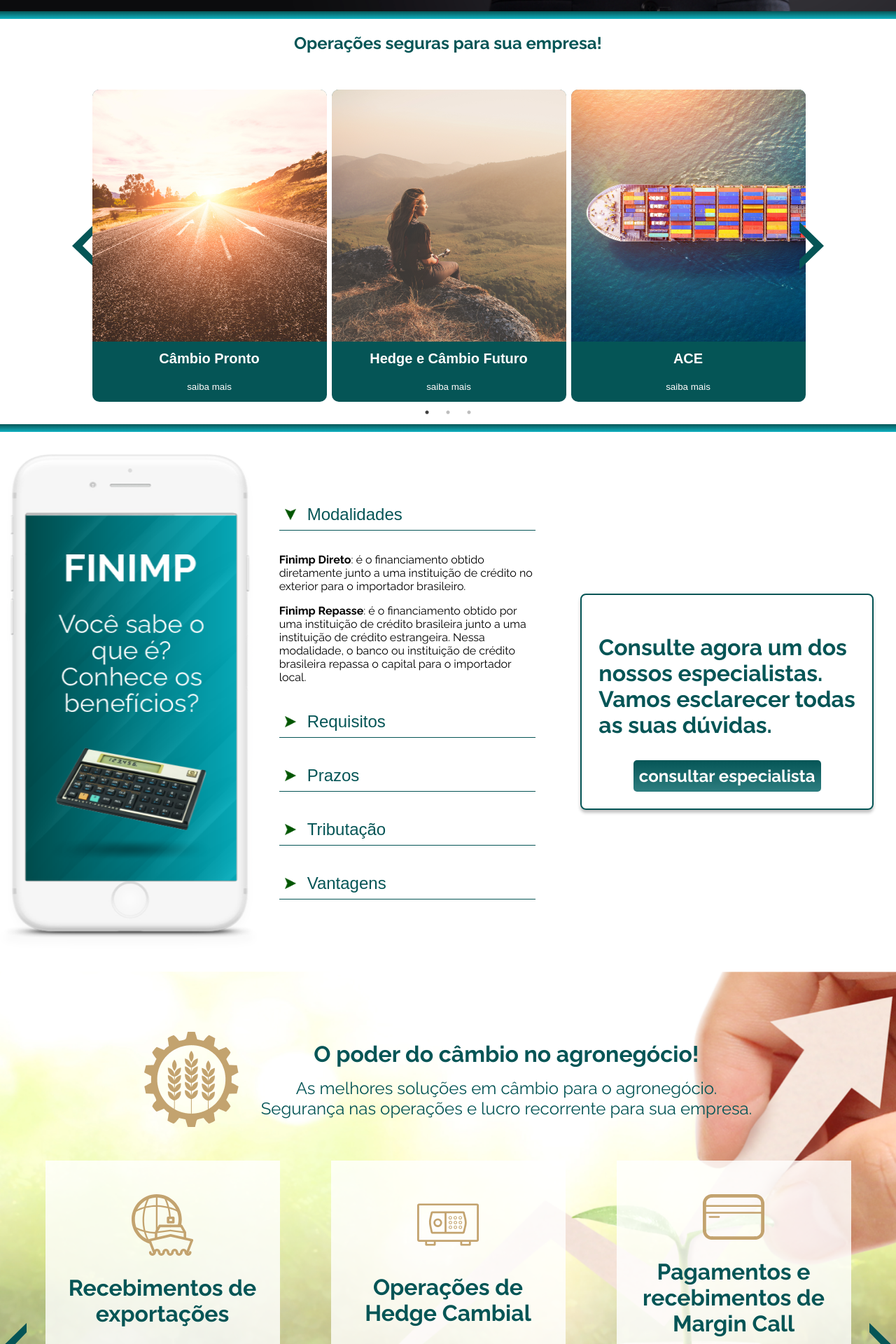
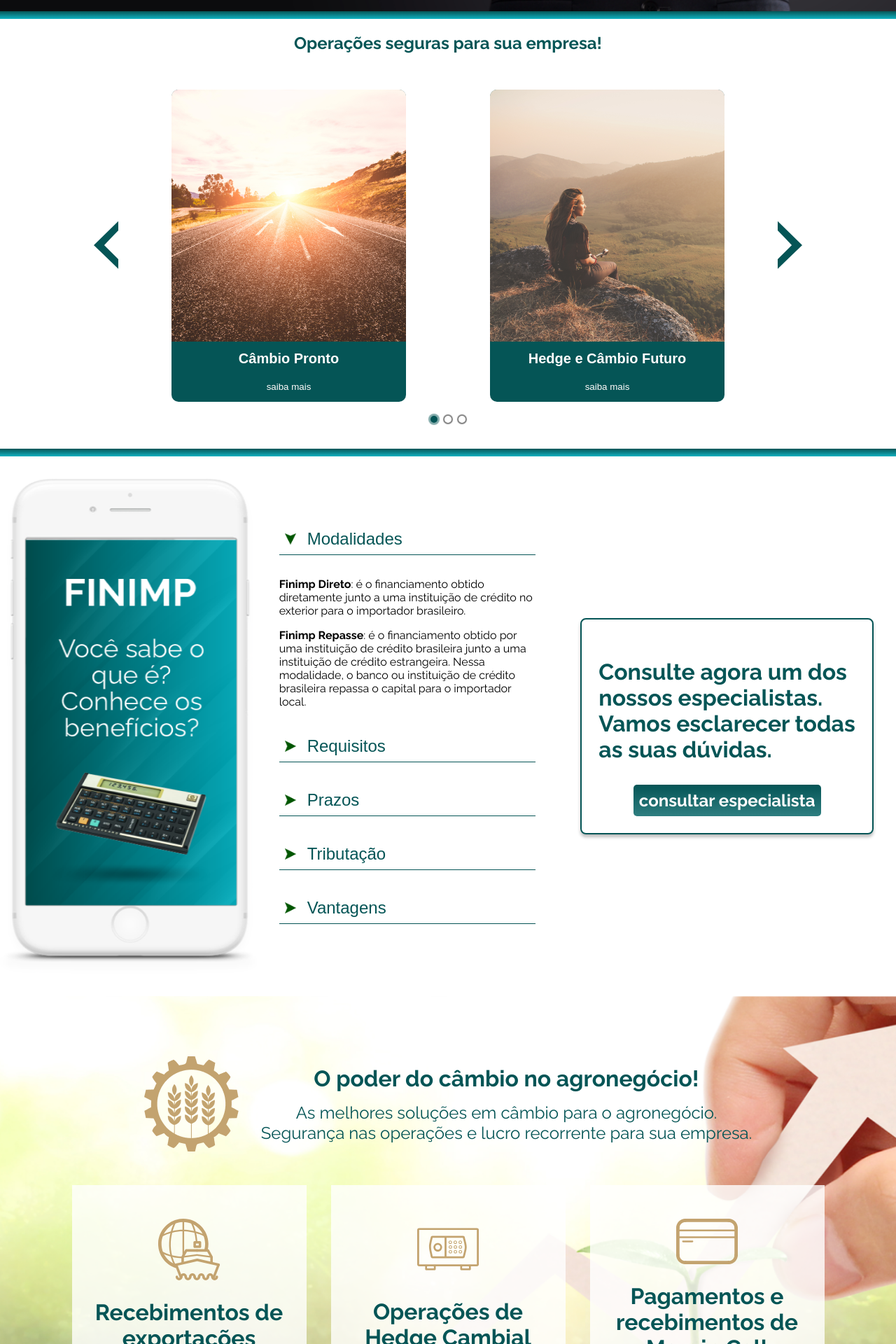
Before and after one commit to EdsonArchela/R4-Cambio-website, a Next.js app: page /enterprise in a window 1280 px wide. Shown: the part 680-2600 px from the top of the page at 70% size. Built offline with nearby package versions, Linux system fonts and the light colour scheme.

Commit message:
new carousel

```diff
--- a/package.json
+++ b/package.json
@@ -17,6 +17,7 @@
     "raw-loader": "^4.0.2",
     "react": "^17.0.2",
     "react-dom": "^17.0.2",
+    "react-elastic-carousel": "^0.11.5",
     "react-hook-form": "^7.1.0",
     "react-markdown": "^5.0.3",
     "react-share": "^4.4.0",
--- /dev/null
+++ b/src/components/ElasticArrow.tsx
@@ -0,0 +1,32 @@
+/* eslint-disable react/require-default-props */
+import React from 'react'
+import { consts } from 'react-elastic-carousel'
+import styled from 'styled-components'
+
+const Button = styled.button`
+  background: transparent;
+  border: none;
+`
+
+const ElasticArrow = ({
+  type,
+  onClick,
+  isEdge,
+}: {
+  type: string
+  onClick: React.MouseEventHandler<HTMLButtonElement> | undefined
+  isEdge: boolean
+}): JSX.Element => {
+  const pointer =
+    type === consts.PREV ? (
+      <img src="/assets/carousel/leftarrow.svg" alt="previous" />
+    ) : (
+      <img src="/assets/carousel/rightarrow.svg" alt="next" />
+    )
+  return (
+    <Button onClick={onClick} disabled={isEdge}>
+      {pointer}
+    </Button>
+  )
+}
+export default ElasticArrow
--- a/src/pages/_app.tsx
+++ b/src/pages/_app.tsx
@@ -19,6 +19,17 @@ const GlobalStyle = createGlobalStyle`
           list-style-type: none;
        }
     font-family: 'Raleway', sans-serif;
+
+    button.rec-dot:hover {
+      box-shadow: 0 0 1px 3px rgba(5, 85, 86, 0.5);
+    }
+
+    button.rec-dot:active,
+    button.rec-dot_active,
+    button.rec-dot:focus {
+      background-color: rgb(5, 85, 86);
+      box-shadow: 0 0 1px 3px rgba(5, 85, 86, 0.5);
+    }
 
     .primary-button{
       max-width: 270px;
--- a/src/pages/enterprise.tsx
+++ b/src/pages/enterprise.tsx
@@ -1,11 +1,9 @@
 /* eslint-disable react/jsx-props-no-spreading */
 /* eslint-disable jsx-a11y/click-events-have-key-events */
 /* eslint-disable jsx-a11y/no-static-element-interactions */
-import React, { useEffect, useState } from 'react'
+import React, { useEffect } from 'react'
 import Image from 'next/image'
-import Slider from 'react-slick'
-import 'slick-carousel/slick/slick.css'
-import 'slick-carousel/slick/slick-theme.css'
+import Carousel from 'react-elastic-carousel'
 
 import { useRouter } from 'next/dist/client/router'
 import {
@@ -18,39 +16,27 @@ import {
   WhiteSlide,
 } from '../styles/enterprise'
 import Slide from '../components/Carousel/Slide'
-import CustomArrow from '../components/CustomArrow'
+import ElasticArrow from '../components/ElasticArrow'
 
 const Enterprise: React.FC = () => {
   const route = useRouter()
   const [width, setWidth] = React.useState(0)
   const [mobile, setMobile] = React.useState(false)
-  const [sliderSettings, setSliderSettings] = useState({
-    dots: true,
-    infinite: false,
-    slidesToShow: 3,
-    slidesToScroll: 1,
-    nextArrow: <CustomArrow direction="next" />,
-    prevArrow: <CustomArrow direction="prev" />,
-  })
 
   useEffect(() => {
     if (window !== undefined) {
       window.addEventListener('resize', () => setWidth(window.innerWidth))
-      if (window.innerWidth > 1024) {
-        setMobile(false)
-        setSliderSettings((prev) => ({ ...prev, slidesToShow: 3 }))
-      }
-
-      if (window.innerWidth <= 1024) {
-        setMobile(false)
-        setSliderSettings((prev) => ({ ...prev, slidesToShow: 2 }))
-      }
       if (window.innerWidth <= 768) {
         setMobile(true)
-        setSliderSettings((prev) => ({ ...prev, slidesToShow: 1, arrows: false, autoplay: true }))
       }
     }
   }, [width])
+
+  const breakPoints = [
+    { width: 1, itemsToShow: 1, showArrows: false },
+    { width: 550, itemsToShow: 2, itemsToScroll: 2 },
+    { width: 1025, itemsToShow: 3 },
+  ]
 
   return (
     <>
@@ -93,7 +79,14 @@ const Enterprise: React.FC = () => {
       <FirstSection>
         <h2>Operações seguras para sua empresa!</h2>
         <div className="carousel">
-          <Slider {...sliderSettings}>
+          <Carousel
+            breakPoints={breakPoints}
+            isRTL={false}
+            disableArrowsOnEnd
+            enableMouseSwipe
+            enableSwipe
+            renderArrow={ElasticArrow}
+          >
             <Slide
               content={{
                 image: '/enterprise/cambio-pronto.png',
@@ -115,7 +108,7 @@ const Enterprise: React.FC = () => {
             <Slide content={{ image: '/enterprise/acc.png', title: 'ACC', slug: 'acc' }} />
 
             <Slide content={{ image: '/enterprise/finimp.png', title: 'FINIMP', slug: 'finimp' }} />
-          </Slider>
+          </Carousel>
         </div>
       </FirstSection>
       <Bar />
@@ -255,7 +248,14 @@ const Enterprise: React.FC = () => {
             </div>
           </div>
           <div className="carousel">
-            <Slider {...sliderSettings}>
+            <Carousel
+              breakPoints={breakPoints}
+              isRTL={false}
+              disableArrowsOnEnd
+              enableMouseSwipe
+              enableSwipe
+              renderArrow={ElasticArrow}
+            >
               <WhiteSlide>
                 <img src="/enterprise/export.svg" alt="Exportação" />
                 <h2>Recebimentos de exportações</h2>
@@ -296,7 +296,7 @@ const Enterprise: React.FC = () => {
                   recorrente para sua empresa.
                 </p>
               </WhiteSlide>
-            </Slider>
+            </Carousel>
           </div>
         </div>
       </ThirdSection>
--- a/src/styles/enterprise.ts
+++ b/src/styles/enterprise.ts
@@ -152,29 +152,20 @@ export const FirstSection = styled.section`
   .carousel {
     width: 80%;
     margin: 2rem auto;
-    .slick-arrow {
-      display: flex !important;
-      align-items: center;
-      justify-content: center;
-      overflow: hidden;
-      height: 100%;
-      width: 35px;
-      &:before {
-        content: '';
-      }
+    button.rec-dot:hover {
+      box-shadow: 0 0 1px 3px rgba(5, 85, 86, 0.5);
+    }
+
+    button.rec-dot:active,
+    button.rec-dot_active,
+    button.rec-dot:focus {
+      background-color: rgb(5, 85, 86);
+      box-shadow: 0 0 1px 3px rgba(5, 85, 86, 0.5);
     }
   }
   @media (max-width: 768px) {
     h2 {
       text-align: center;
-    }
-    .slick-list {
-      width: 80%;
-    }
-    .slick-slider {
-      display: flex;
-      align-items: center;
-      justify-content: center;
     }
   }
   @media (max-width: 480px) {
@@ -308,6 +299,7 @@ export const ThirdSection = styled.section`
   background-repeat: no-repeat;
 
   .content {
+    width: 100%;
     max-width: 1224px;
   }
 
@@ -339,22 +331,16 @@ export const ThirdSection = styled.section`
     box-sizing: border-box;
     margin: 2rem auto;
     margin-bottom: 83px;
-    .slick-next:before {
-      content: '';
+
+    button.rec-dot:hover {
+      box-shadow: 0 0 1px 3px rgba(5, 85, 86, 0.5);
     }
-    .slick-prev:before {
-      content: '';
-    }
-    .slick-arrow {
-      display: flex !important;
-      align-items: center;
-      justify-content: center;
-      overflow: hidden;
-      height: 100%;
-      width: 35px;
-      &:before {
-        content: '';
-      }
+
+    button.rec-dot:active,
+    button.rec-dot_active,
+    button.rec-dot:focus {
+      background-color: rgb(5, 85, 86);
+      box-shadow: 0 0 1px 3px rgba(5, 85, 86, 0.5);
     }
   }
   @media (max-width: 768px) {
--- a/src/styles/para-voce.ts
+++ b/src/styles/para-voce.ts
@@ -926,7 +926,7 @@ export const SecondFloating = styled.section`
   .test {
     position: relative;
     display: block;
-    margin-left: auto;
+    margin: auto;
 
     width: 404px;
     height: 512px;
```
Also changed, not shown: src/components/ElasticWhiteArrow.tsx (added, +32 -0 lines), src/pages/para-voce.tsx (+38 -47 lines).
